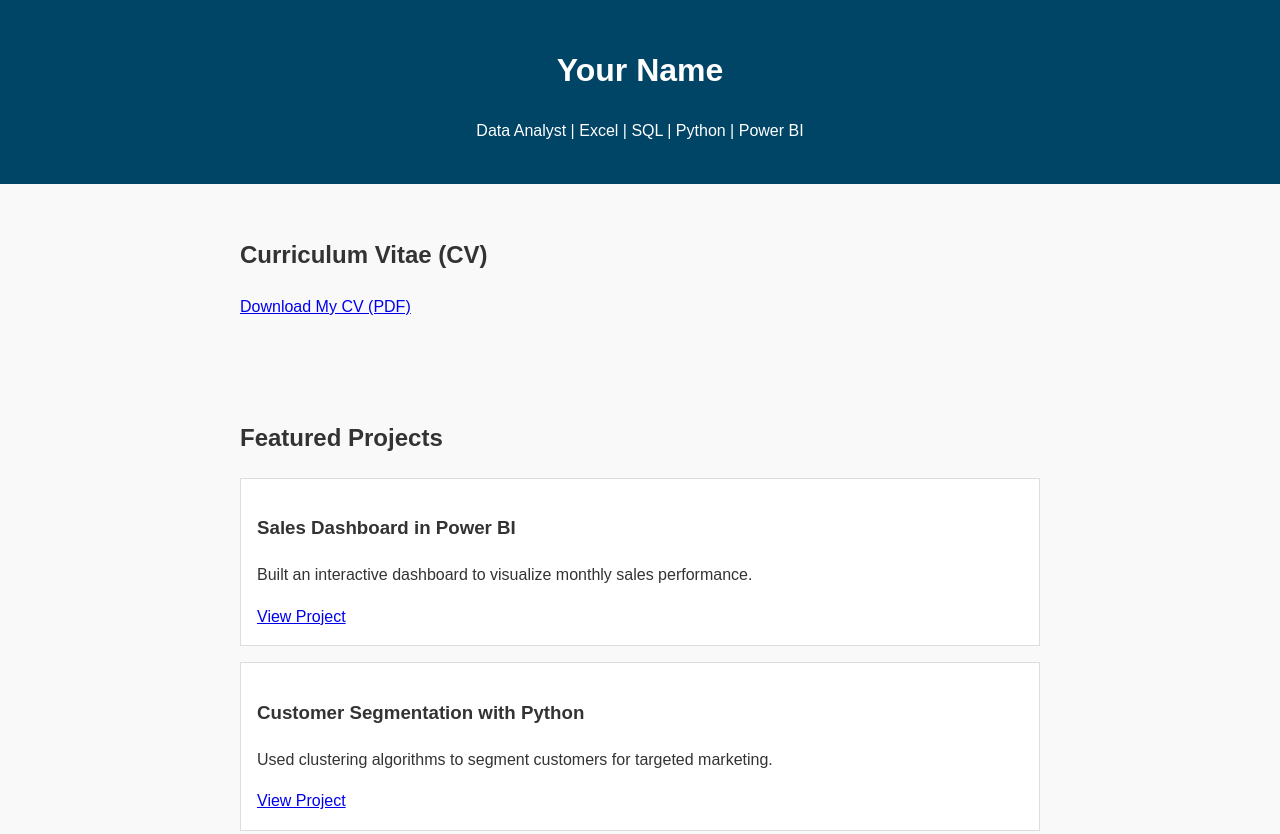
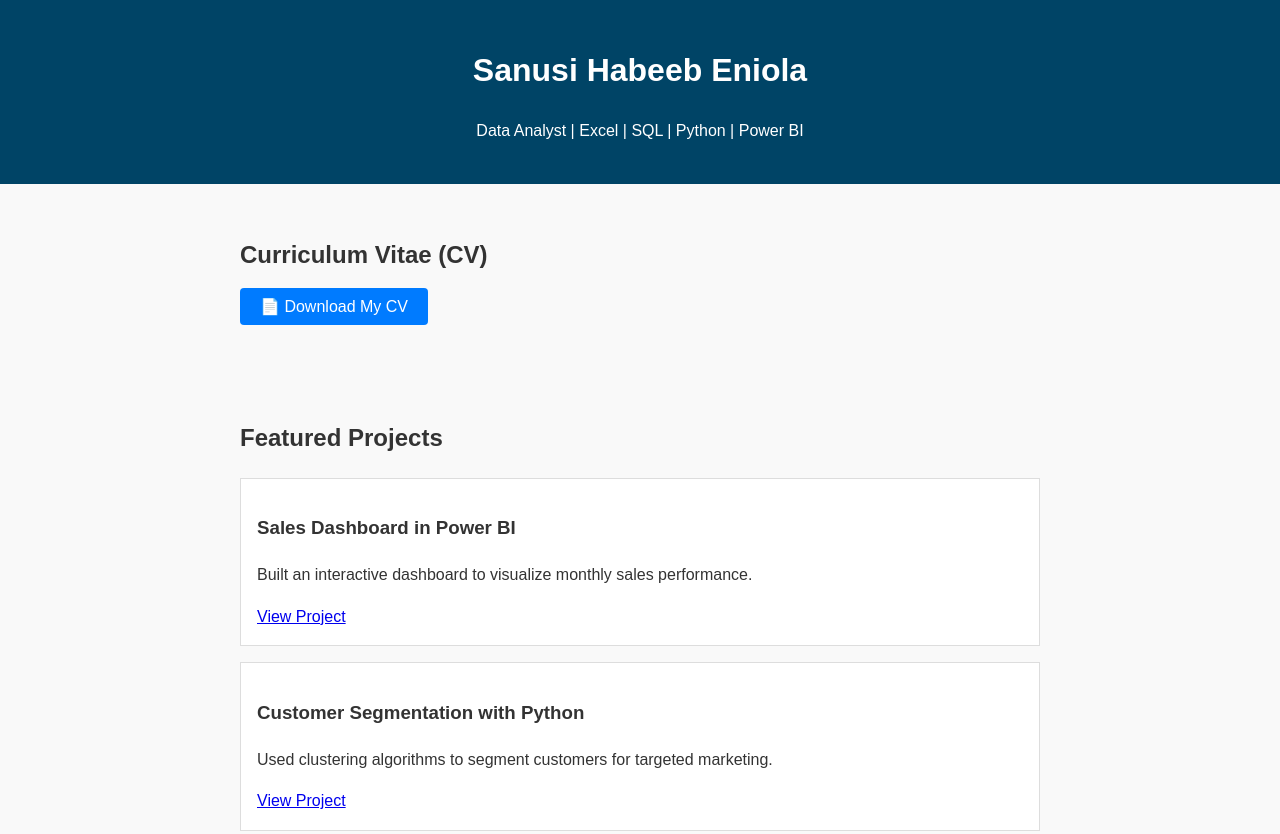
Before and after one commit to Kafaany/Kafaany-s-Portfolio, a plain HTML site: page index.html in a window 1280 px wide. Shown: the top 834 px of the page. Drawn offline with Linux system fonts and the light colour scheme.

Commit message:
Update index.html

```diff
--- a/index.html
+++ b/index.html
@@ -3,18 +3,22 @@
 <head>
   <meta charset="UTF-8" />
   <meta name="viewport" content="width=device-width, initial-scale=1.0"/>
-  <title>Data Analyst Portfolio - Your Name</title>
+  <title>Data Analyst Portfolio - Sanusi Habeeb</title>
   <link rel="stylesheet" href="style.css" />
 </head>
 <body>
   <header>
-    <h1>Your Name</h1>
+    <h1>Sanusi Habeeb Eniola</h1>
     <p>Data Analyst | Excel | SQL | Python | Power BI</p>
   </header>
 
   <section class="cv">
     <h2>Curriculum Vitae (CV)</h2>
-    <p><a href="CV.pdf" target="_blank">Download My CV (PDF)</a></p>
+   <p>
+  <a href="Sanusi's_CV.pdf" download style="padding: 10px 20px; background-color: #007bff; color: white; text-decoration: none; border-radius: 4px;">
+    📄 Download My CV
+  </a>
+</p>
   </section>
 
   <section class="projects">
@@ -49,7 +53,7 @@
   </section>
 
   <footer>
-    <p>© 2025 Your Name</p>
+    <p>© 2025 Sanusi Habeeb Eniola</p>
     <p>
       <a href="https://www.linkedin.com/in/yourname" target="_blank">LinkedIn</a> |
       <a href="mailto:your.email@example.com">Email</a>
```
